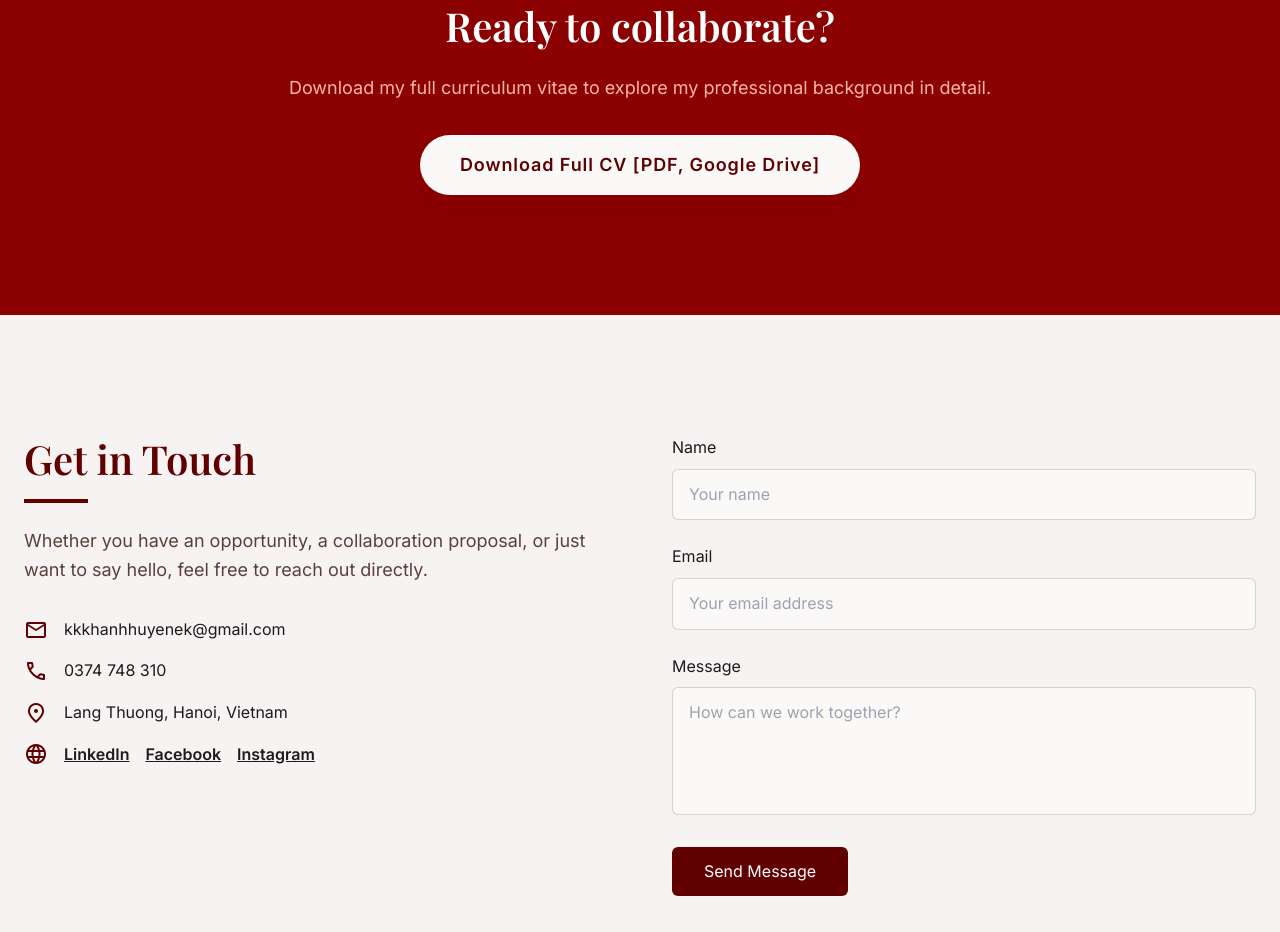
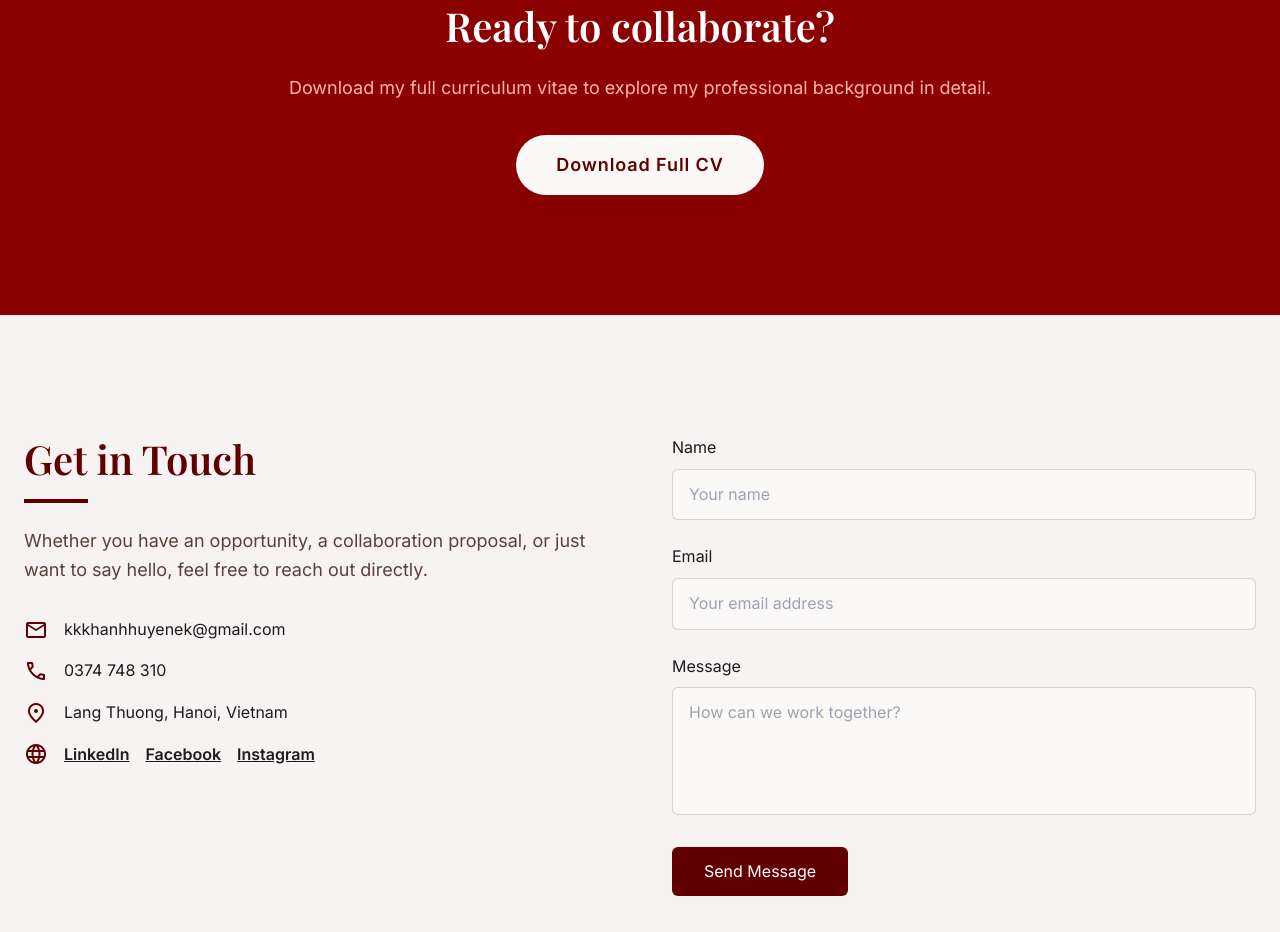
Before and after one commit to Trungs0002/portfolio-huyen, a React (Create React App) app: page / in a window 1280 px wide. Shown: the part 7680-8612 px from the top of the page. Built offline with nearby package versions, Linux system fonts and the light colour scheme.

Commit message:
feat: add CVDownload component for curriculum vitae access

```diff
--- a/src/components/CVDownload.js
+++ b/src/components/CVDownload.js
@@ -14,7 +14,7 @@ const CVDownload = () => {
           target="_blank"
           rel="noopener noreferrer"
         >
-          Download Full CV [PDF, Google Drive]
+          Download Full CV
         </a>
       </div>
     </section>
```
